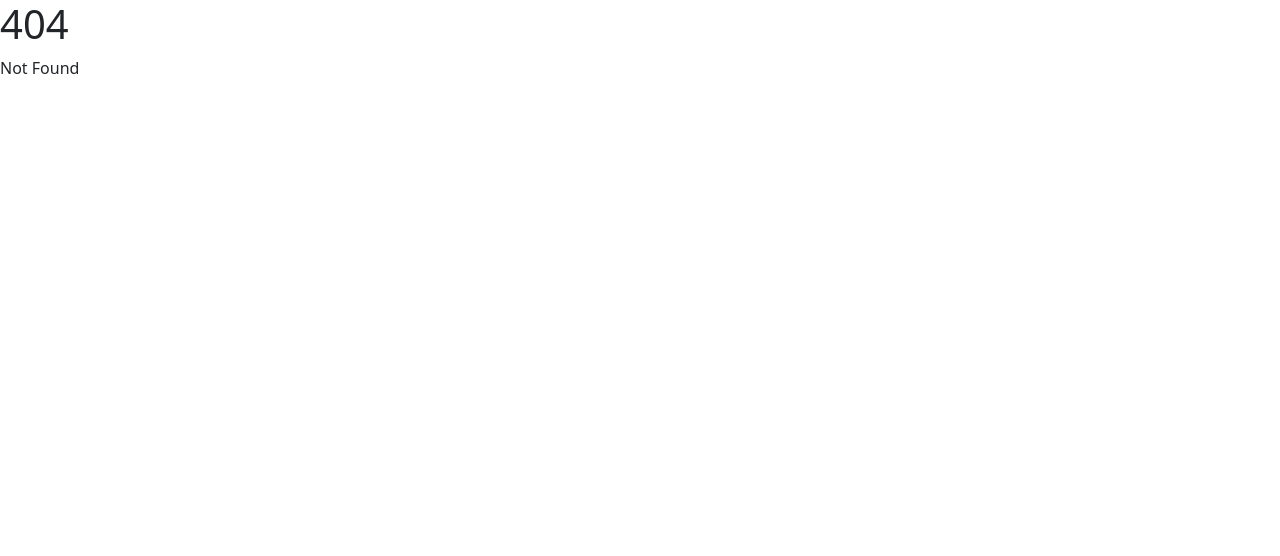
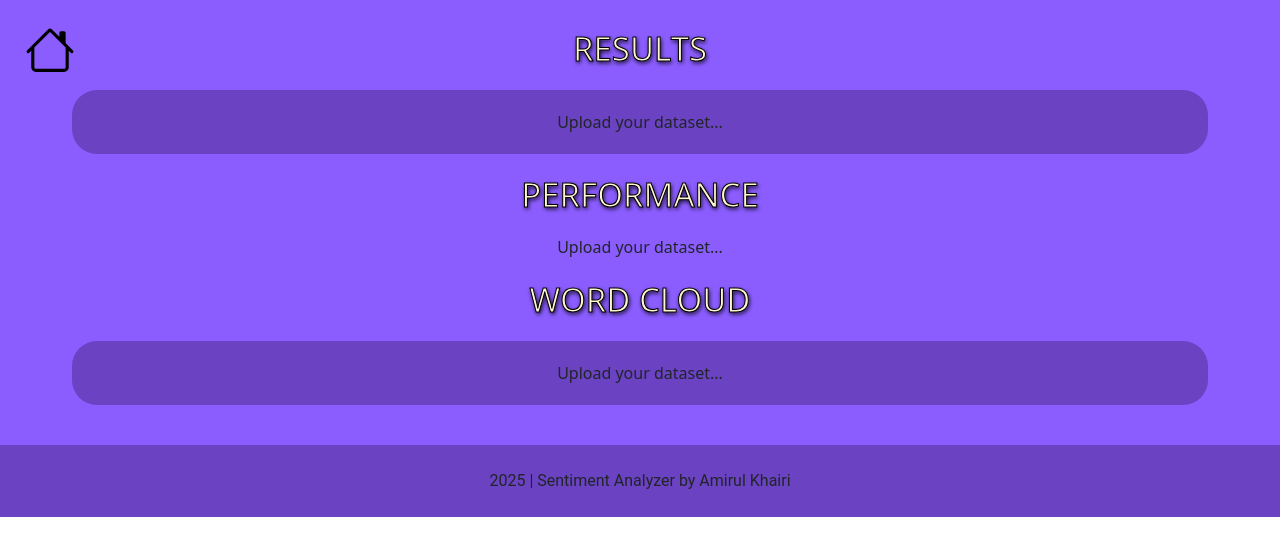
Before and after one commit to MuhdAmirulKhairi/sentiment-analyzer, a SvelteKit app: page /results in a window 1280 px wide. Before the commit this address had no page. Shown: the top 556 px of the page. Built offline with nearby package versions, Linux system fonts and the light colour scheme.

Commit message:
New page, Results

```diff
--- a/package.json
+++ b/package.json
@@ -16,6 +16,7 @@
 		"vite": "^5.4.11"
 	},
 	"dependencies": {
-		"papaparse": "^5.5.2"
+		"papaparse": "^5.5.2",
+		"svelte-spa-router": "^4.0.1"
 	}
 }
--- a/src/lib/dataset.svelte
+++ b/src/lib/dataset.svelte
@@ -64,8 +64,7 @@
       max-height: 200px;
       max-width: 567px;
       overflow-y: auto;
-      display: block;
-      position: relative;
+      border-radius: 10px;
    }
 
    table {
--- /dev/null
+++ b/src/routes/results/+page.svelte
@@ -0,0 +1,74 @@
+<script>
+   import { goto } from '$app/navigation';
+</script>
+
+<!-- svelte-ignore a11y_consider_explicit_label -->
+<button id="homeButton" type="button">
+   <svg xmlns="http://www.w3.org/2000/svg" width="50" height="50" fill="currentColor" class="bi bi-house" viewBox="0 0 16 16">
+      <path d="M8.707 1.5a1 1 0 0 0-1.414 0L.646 8.146a.5.5 0 0 0 .708.708L2 8.207V13.5A1.5 1.5 0 0 0 3.5 15h9a1.5 1.5 0 0 0 1.5-1.5V8.207l.646.647a.5.5 0 0 0 .708-.708L13 5.793V2.5a.5.5 0 0 0-.5-.5h-1a.5.5 0 0 0-.5.5v1.293zM13 7.207V13.5a.5.5 0 0 1-.5.5h-9a.5.5 0 0 1-.5-.5V7.207l5-5z"/>
+    </svg>
+</button>
+
+<section id="results-main" class="p-4">
+   <div class="panel-heading text-center m-0">RESULTS</div>
+   <div id="sentiment-results" class="panel-group row my-3 mx-5">
+      <div class="panel panel-default d-block col">
+         <label class="panel-texts col-12 text-center" for="csv-file-upload">Upload your dataset...</label>
+      </div>
+   </div>
+   <div class="panel-heading text-center">PERFORMANCE</div>
+   <div id="performance-results" class="panel-group row my-3 mx-5">
+      <div class="panel panel-default d-block col">
+         <label class="panel-texts col-12 text-center" for="csv-file-upload">Upload your dataset...</label>
+      </div>
+   </div>
+   <div class="panel-heading text-center">WORD CLOUD</div>
+   <div id="wordcloud-results" class="panel-group row my-3 mx-5">
+      <div class="panel panel-default d-block col">
+         <label class="panel-texts col-12 text-center" for="csv-file-upload">Upload your dataset...</label>
+      </div>
+   </div>
+</section>
+
+<!-- Footer which shows related info at the bottom -->
+<section id="footer-main" class="p-4">
+   <footer>
+      <p
+         style="font-family: Roboto, Helvetica, sans-serif"
+         class="d-block text-center m-0">
+         2025 | Sentiment Analyzer by Amirul Khairi
+      </p>
+   </footer>
+</section>
+
+<style>
+   #header-main, #results-main {
+      background-color: #8B5DFF;
+   }
+
+   #sentiment-results, #wordcloud-results, #footer-main {
+      background-color: #6A42C2;
+   }
+
+   #sentiment-results, #wordcloud-results {
+      border-radius: 25px;
+      padding: 20px;
+   }
+
+   .panel-heading {
+      color: #FFF7D1;
+      -webkit-text-stroke-width: 1px;
+      -webkit-text-stroke-color: #000000;
+      text-shadow: 1px 2px 4px #000000;
+      font-size: 33px;
+   }
+
+   #homeButton {
+      position: absolute;
+      background-color: #8B5DFF;
+      float: left;
+      padding: 0px;
+      margin: 25px;
+      border: none;
+   }
+</style>
```
Also changed, not shown: src/routes/+page.svelte (+13 -4 lines), 1 other file (tests, documents, lock files or other folders).
